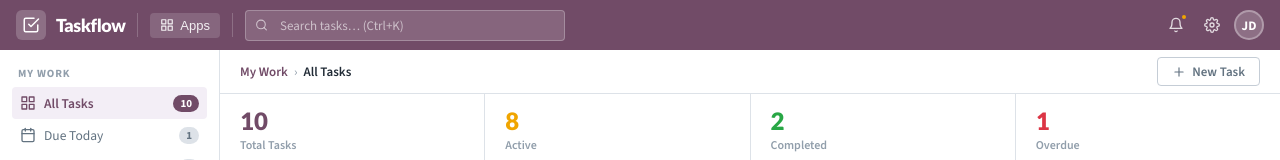
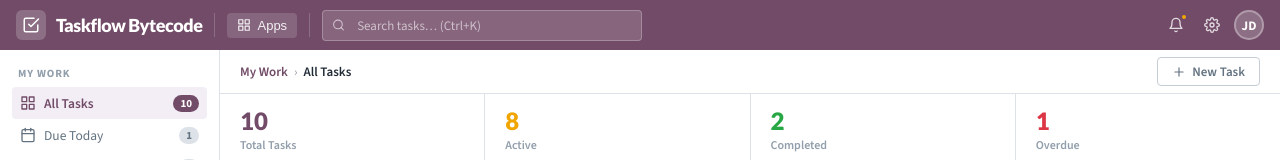
Before and after one commit to ajaymathurofficial/todo-app, a website: page index.html in a window 1280 px wide. Shown: the top 160 px of the page. Drawn offline with nearby package versions, Linux system fonts and the light colour scheme.

Commit message:
test-docker

```diff
--- a/index.html
+++ b/index.html
@@ -292,7 +292,7 @@ body{background:var(--bg);color:var(--t1);font-family:'Source Sans 3',sans-serif
     <div class="nav-logo-icon">
       <svg viewBox="0 0 24 24" stroke-width="2" stroke-linecap="round" stroke-linejoin="round"><path d="M9 11l3 3L22 4"/><path d="M21 12v7a2 2 0 0 1-2 2H5a2 2 0 0 1-2-2V5a2 2 0 0 1 2-2h11"/></svg>
     </div>
-    Taskflow
+    Taskflow Bytecode
   </div>
   <div class="nav-divider"></div>
   <button class="nav-apps-btn">
```
